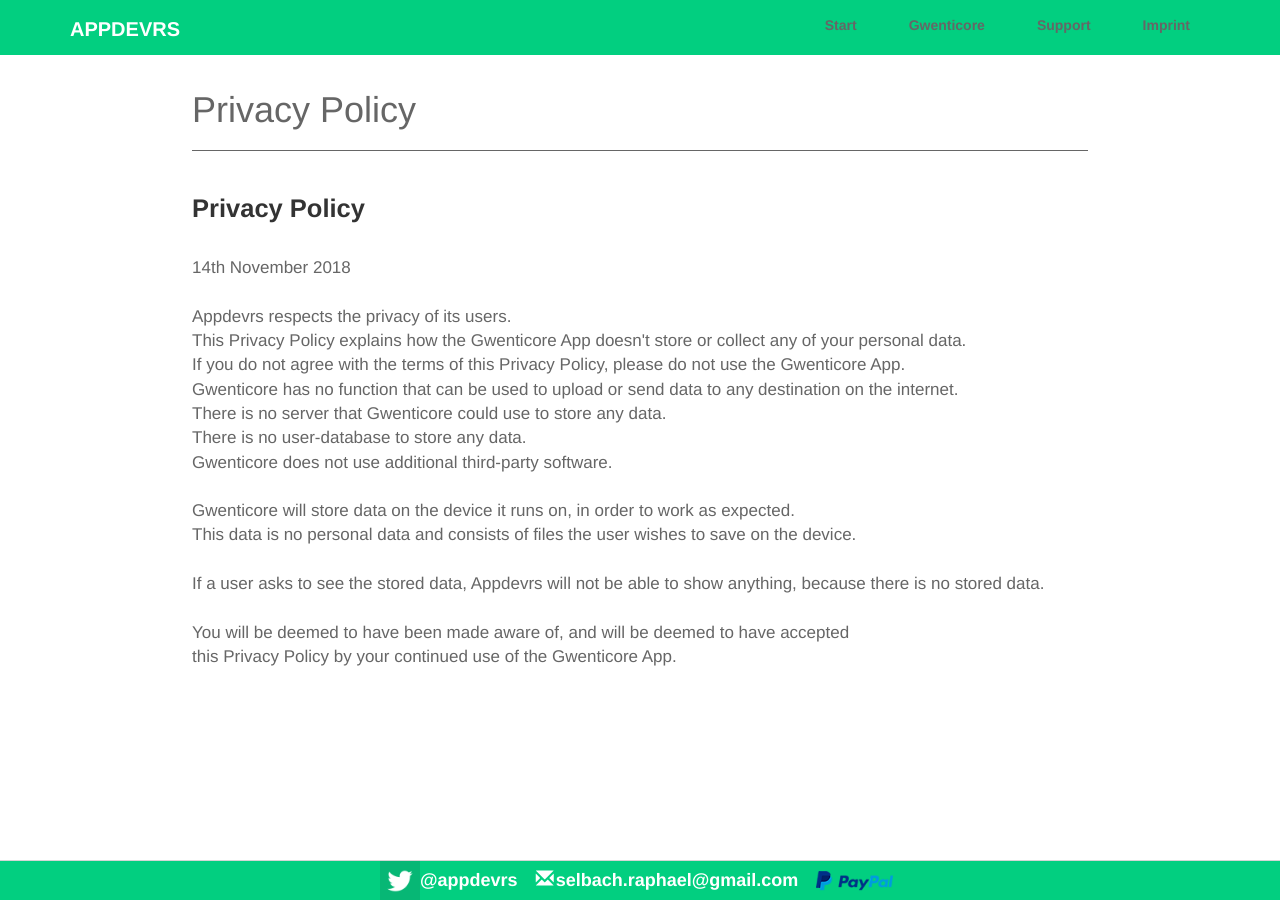
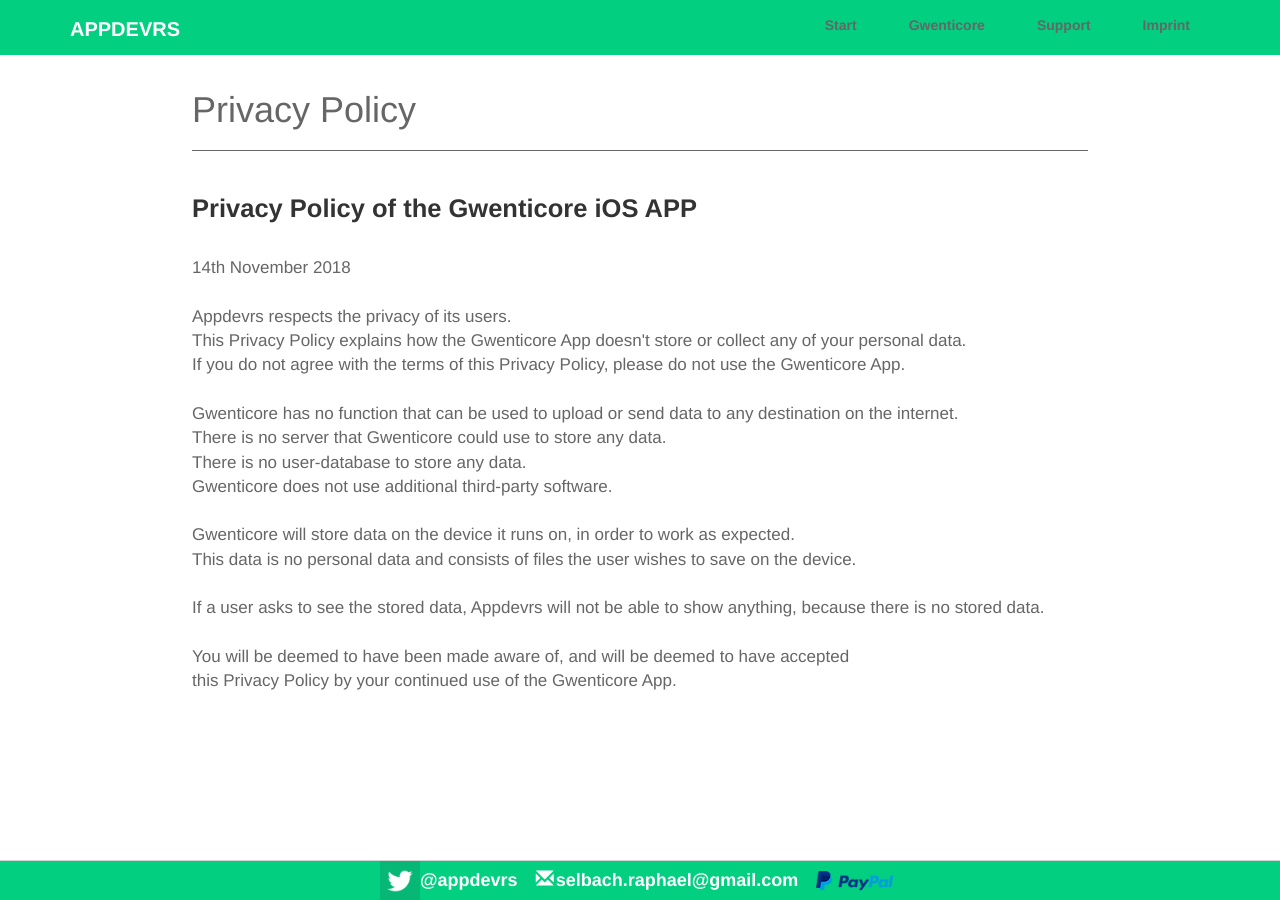
Before and after one commit to appdevrs/appdevrs.github.io, a Jekyll site: the page built from privacypolicy_gwenticore.html, in a window 1280 px wide. Built offline with Jekyll 4.4.1, drawn with Linux system fonts in a browser that asks for light colours.

Commit message:
Update privacypolicy_gwenticore.html

```diff
--- a/privacypolicy_gwenticore.html
+++ b/privacypolicy_gwenticore.html
@@ -5,7 +5,7 @@
 headline: Privacy Policy
 ---
 <div class="descr">
-<p><strong>Privacy Policy</strong></p>
+<p><strong>Privacy Policy of the Gwenticore iOS APP</strong></p>
 </div>
 <br>
 <div class="descr">
@@ -13,7 +13,7 @@
 <br>
 Appdevrs respects the privacy of its users.<br>
 This Privacy Policy explains how the Gwenticore App doesn't store or collect any of your personal data.<br>
-If you do not agree with the terms of this Privacy Policy, please do not use the Gwenticore App.
+If you do not agree with the terms of this Privacy Policy, please do not use the Gwenticore App.<br>
 <br>
 Gwenticore has no function that can be used to upload or send data to any destination on the internet.<br>
 There is no server that Gwenticore could use to store any data.<br>
```
